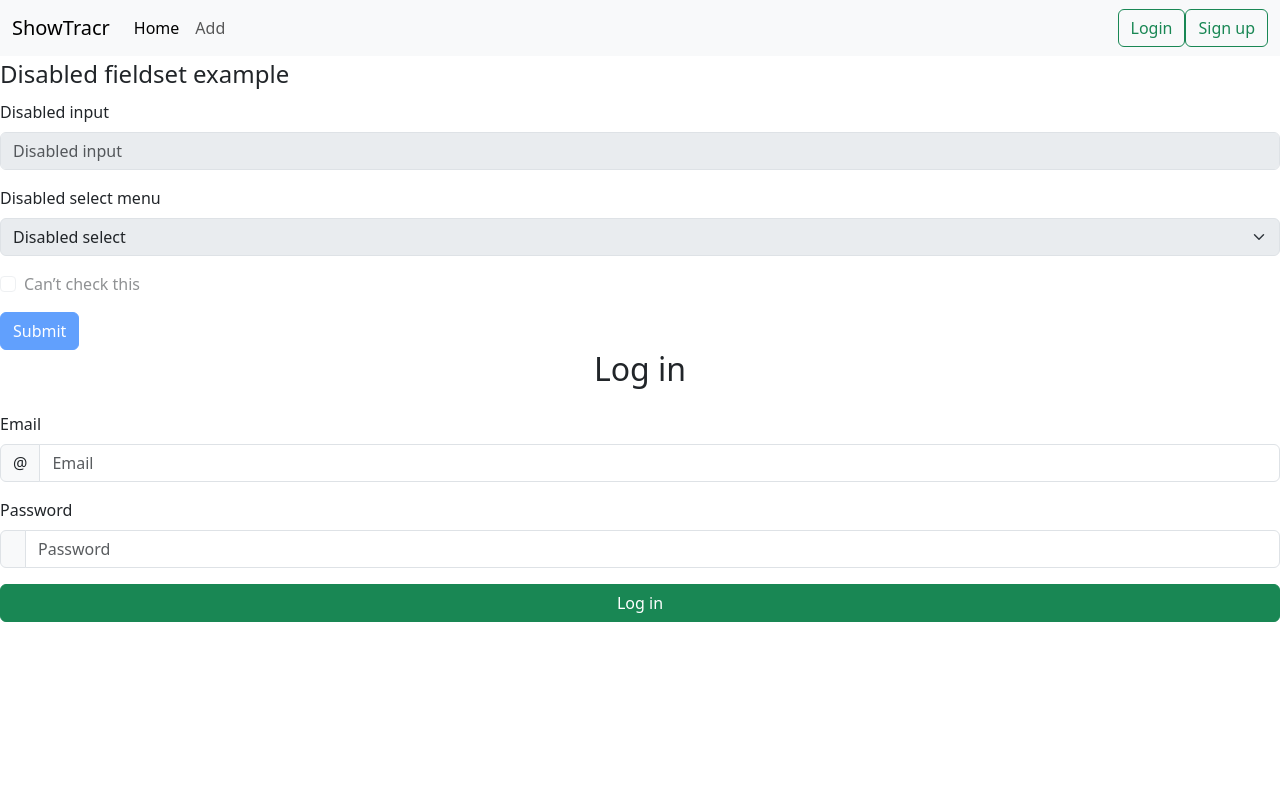
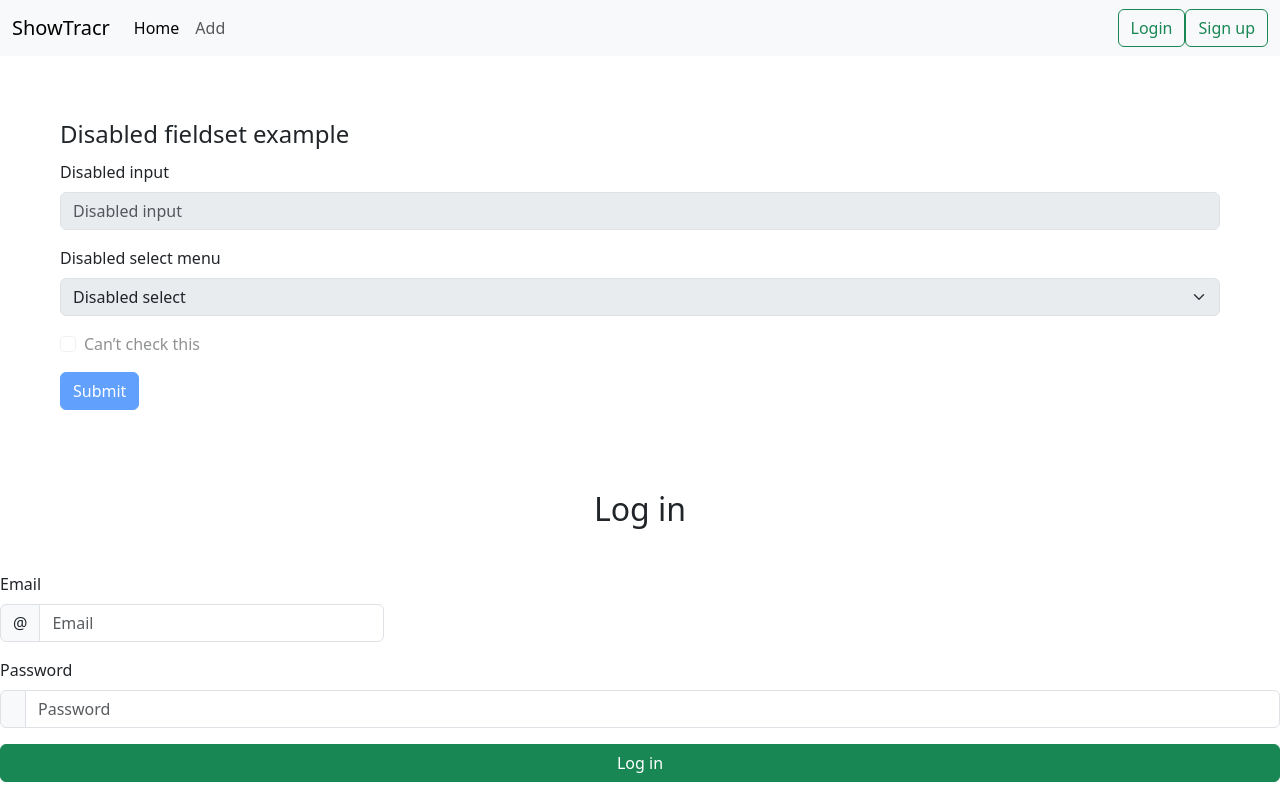
Before and after one commit to Ushantha5/Assignment1_Ushantha, a plain HTML site: page login.html in a window 1280 px wide. Drawn offline with nearby package versions, Linux system fonts and the light colour scheme.

Commit message:
chacking

```diff
--- a/css/style.css
+++ b/css/style.css
@@ -6,3 +6,11 @@
 #card-index{
     margin: 120px;
 }
+#login{
+    padding: 20px;
+    margin: 40px;
+
+}
+#input1{
+    width: 30%;
+}
--- a/login.html
+++ b/login.html
@@ -43,7 +43,7 @@
         </div>
     </nav>
     <!--End Nav  -->
-    <form>
+    <form  id="login">
         <fieldset disabled>
             <legend>Disabled fieldset example</legend>
             <div class="mb-3">
@@ -70,9 +70,9 @@
 
     <!-- Main Content  -->
 
-    <h2 class="text-center mb-4">Log in</h2>
+    <h2 class="text-center mb-4"  id="login">Log in</h2>
     <form>
-        <div class="mb-3">
+        <div class="mb-3" id="input1">
             <label for="email" class="form-label">Email</label>
             <div class="input-group">
                 <span class="input-group-text">@</span>
```
